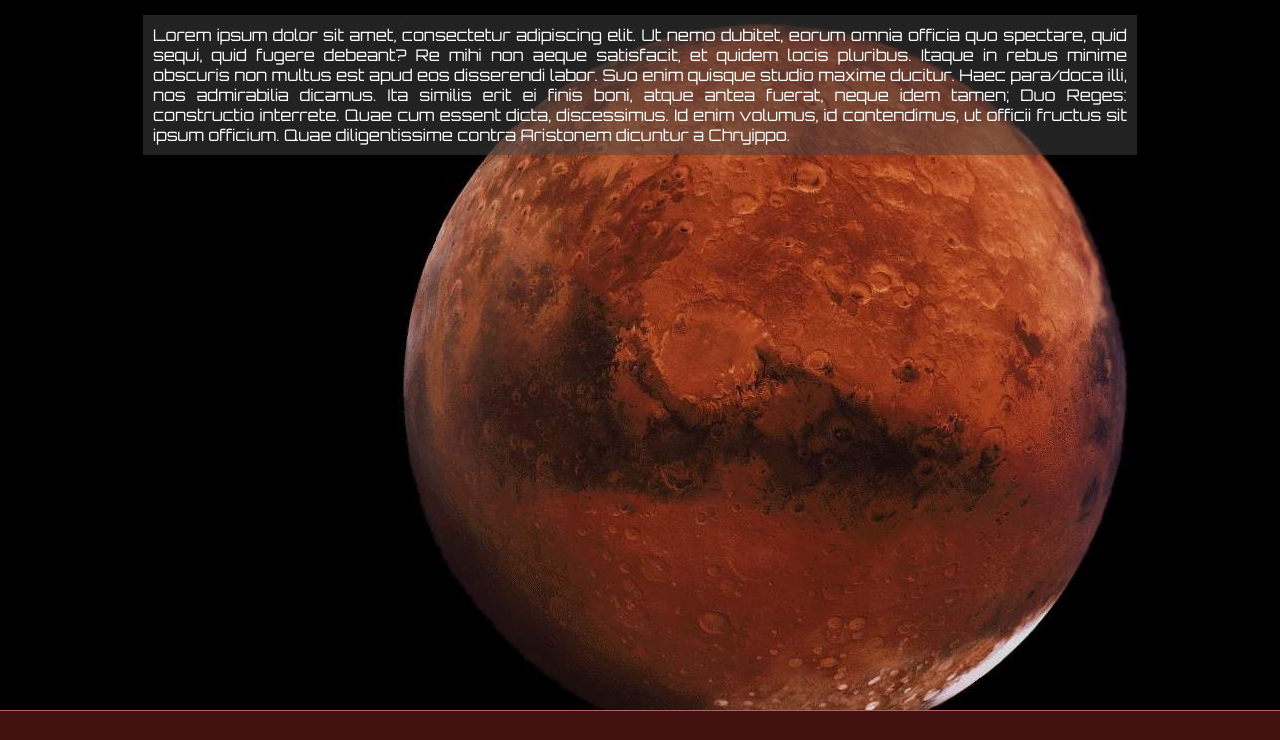
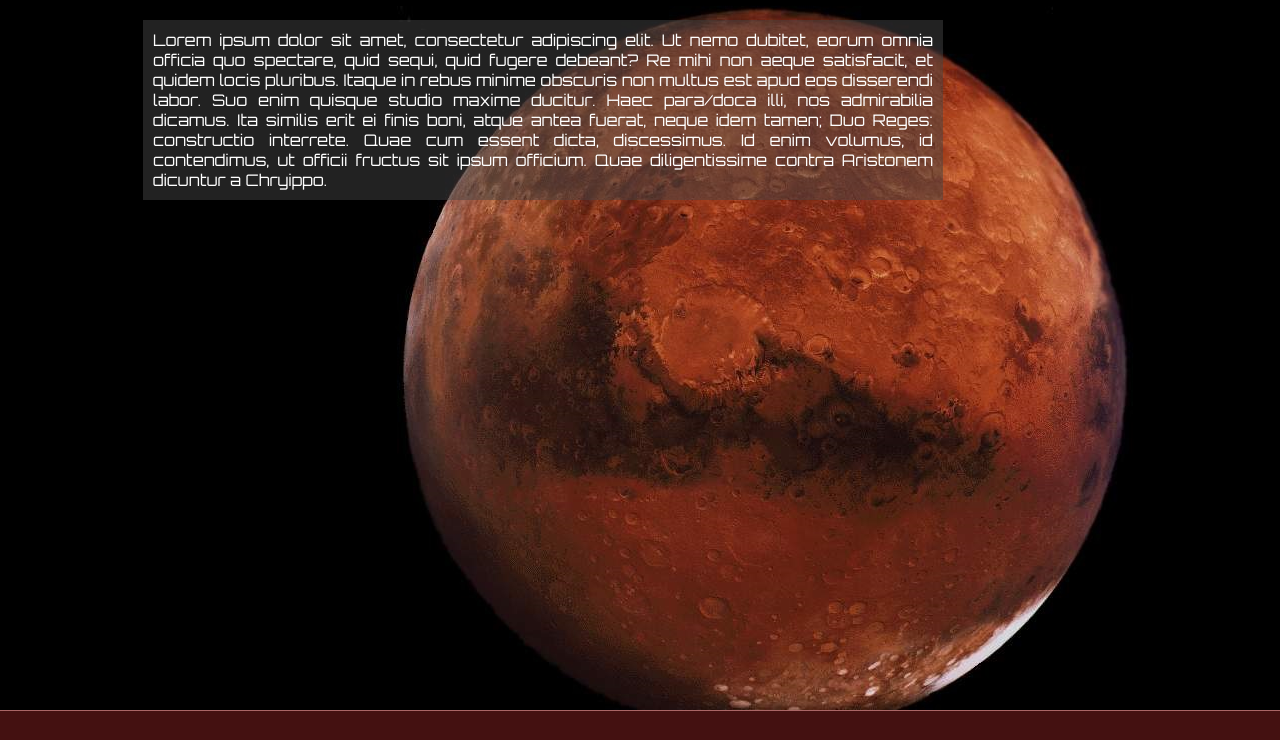
Before and after one commit to urikalish/shuttle-2-mars, a plain HTML site: page website/index.html in a window 1280 px wide. Shown: the part 60-800 px from the top of the page. Drawn offline with Linux system fonts and the light colour scheme.

Commit message:
text panels

```diff
--- a/website/home/home-view.html
+++ b/website/home/home-view.html
@@ -1,6 +1,8 @@
 <article ng-controller="homeCtrl">
-	<div class="panel" style="width:100%; height: 140px;"></div>
-	<div class="text">
-		Lorem ipsum dolor sit amet, consectetur adipiscing elit. Ut nemo dubitet, eorum omnia officia quo spectare, quid sequi, quid fugere debeant? Re mihi non aeque satisfacit, et quidem locis pluribus. Itaque in rebus minime obscuris non multus est apud eos disserendi labor. Suo enim quisque studio maxime ducitur. Haec para/doca illi, nos admirabilia dicamus. Ita similis erit ei finis boni, atque antea fuerat, neque idem tamen; Duo Reges: constructio interrete. Quae cum essent dicta, discessimus. Id enim volumus, id contendimus, ut officii fructus sit ipsum officium. Quae diligentissime contra Aristonem dicuntur a Chryippo.
+	<div class="text-panel" style="width:800px; height: 180px;">
+		<div class="panel"></div>
+		<div class="text">
+			Lorem ipsum dolor sit amet, consectetur adipiscing elit. Ut nemo dubitet, eorum omnia officia quo spectare, quid sequi, quid fugere debeant? Re mihi non aeque satisfacit, et quidem locis pluribus. Itaque in rebus minime obscuris non multus est apud eos disserendi labor. Suo enim quisque studio maxime ducitur. Haec para/doca illi, nos admirabilia dicamus. Ita similis erit ei finis boni, atque antea fuerat, neque idem tamen; Duo Reges: constructio interrete. Quae cum essent dicta, discessimus. Id enim volumus, id contendimus, ut officii fructus sit ipsum officium. Quae diligentissime contra Aristonem dicuntur a Chryippo.
+		</div>
 	</div>
 </article>
--- a/website/main-style.css
+++ b/website/main-style.css
@@ -135,7 +135,7 @@ li {
 }
 
 .main__content {
-	padding: 15px 15px 0 15px;
+	padding: 0 15px;
 }
 
 .view {
@@ -143,6 +143,33 @@ li {
 	display: block;
 	height: 100%;
 	animation: fade-in 1s;
+}
+
+article {
+	height: 100%;
+	padding-top: 20px;
+}
+
+article .text-panel {
+	position: relative;
+	width: 100%;
+	height: 100%;
+}
+
+article .panel {
+	position: absolute;
+	width: 100%;
+	height: 100%;
+	background-color: #444;
+	opacity: 0.5;
+}
+
+article .text {
+	position: absolute;
+	width: 100%;
+	height: 100%;
+	text-align: justify;
+	padding: 10px;
 }
 
 .home-view {
@@ -163,18 +190,6 @@ li {
 
 .about-view {
 	background: url("img/mars.jpg") 110px -10px no-repeat;
-}
-
-article .panel {
-	position: absolute;
-	background-color: #444;
-	opacity: 0.5;
-}
-
-article .text {
-	position: absolute;
-	text-align: justify;
-	padding: 10px;
 }
 
 .main__footer-wrapper {
```
Also changed, not shown: website/about/about-view.html (+5 -3 lines), website/book/book-view.html (+5 -3 lines), website/gallery/gallery-view.html (+5 -3 lines), website/prepare/prepare-view.html (+5 -3 lines).
